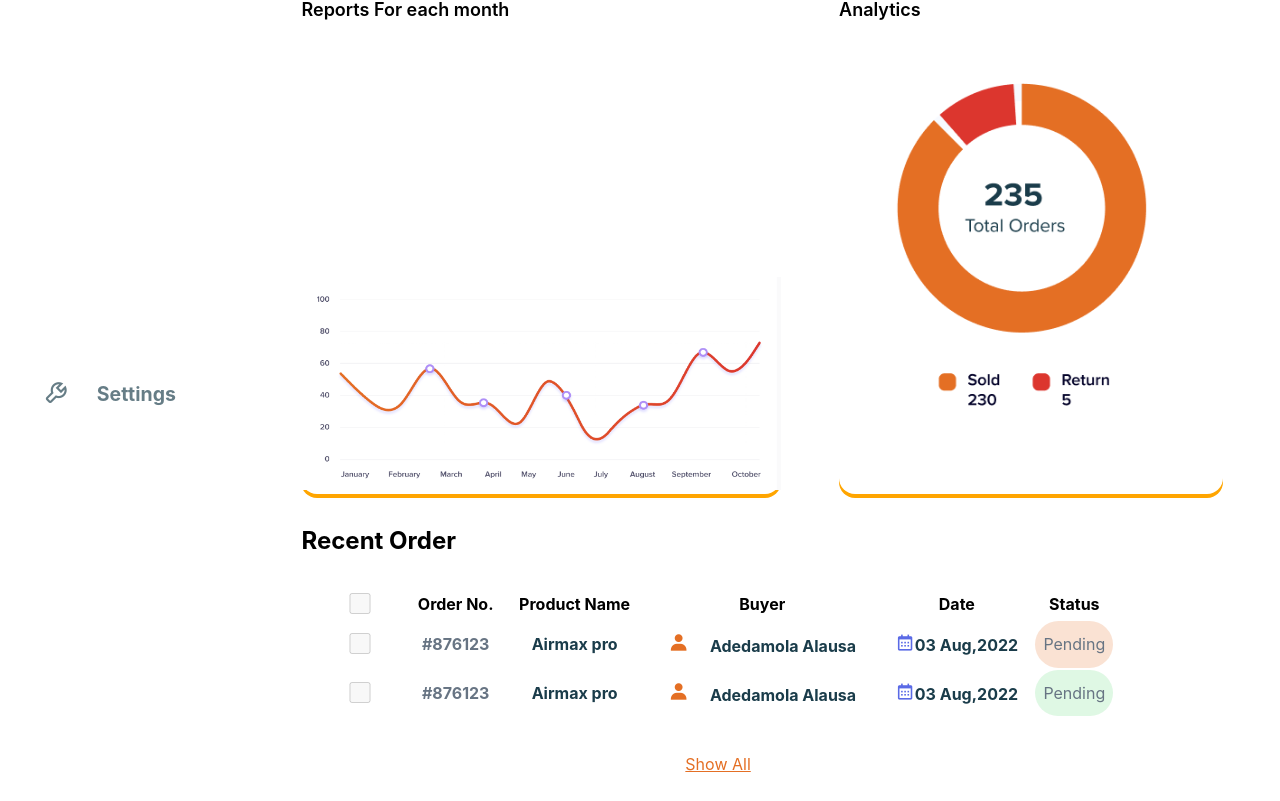
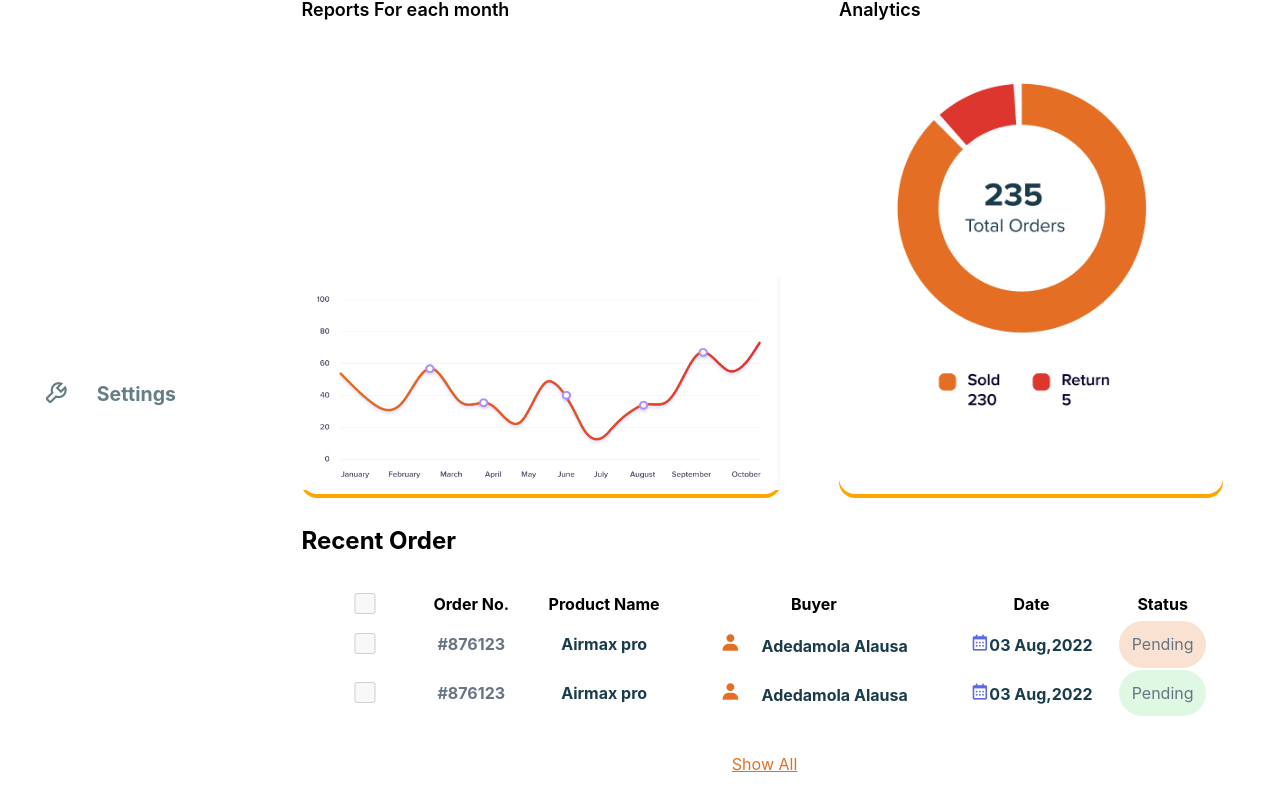
Before and after one commit to abed-obaah/react-dashboard, a React (Create React App) app: page / in a window 1280 px wide. Shown: the part 474-1275 px from the top of the page. Built offline with nearby package versions, Linux system fonts and the light colour scheme.

Commit message:
Update App.css

```diff
--- a/src/App.css
+++ b/src/App.css
@@ -366,7 +366,7 @@ main{
 
   main .recent-orders{
     margin-top: 2rem;
-    margin-right:17rem;
+       margin-right: 179px;
 
 }
 
```
